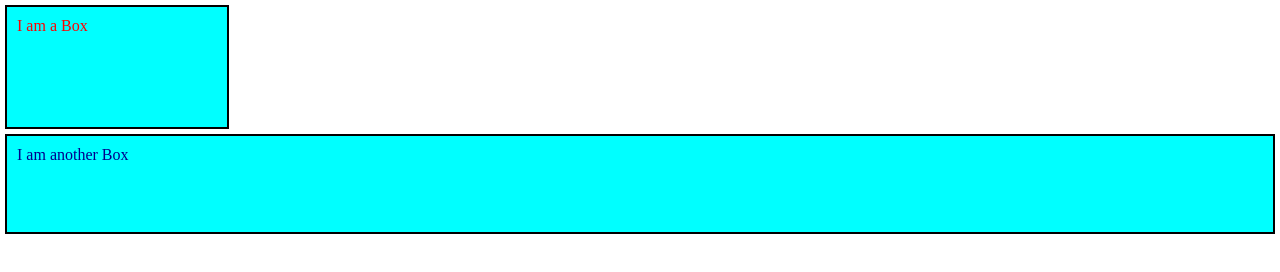
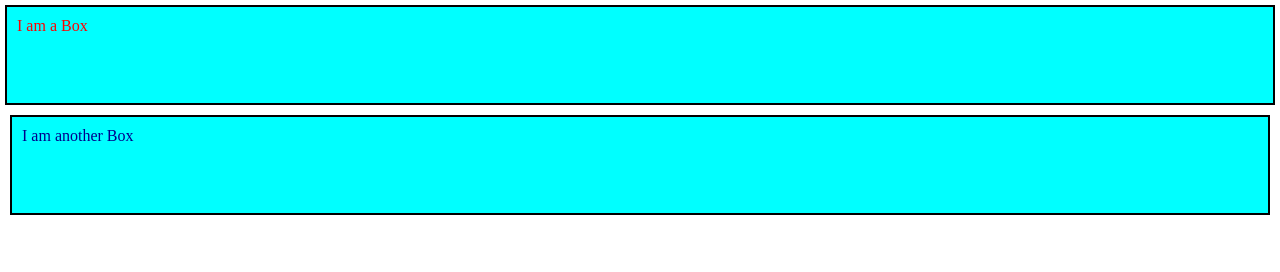
Before and after one commit to adityamurty-developer/web-dev, a plain HTML site: page css-practice/03-box-model/index.html in a window 1280 px wide. Drawn offline with Linux system fonts and the light colour scheme.

Commit message:
Margin Collapse in CSS

```diff
--- a/css-practice/03-box-model/index.html
+++ b/css-practice/03-box-model/index.html
@@ -18,13 +18,13 @@
             padding: 10px;
             margin: 5px;
             border: 2px solid black;
-            width: 200px;
             height: 100px;
+            box-sizing: border-box;
         }
         .box2{
             color: darkblue;
             padding: 10px;
-            margin: 5px;
+            margin: 10px;
             border: 2px solid black;
             height: 100px;
             box-sizing: border-box;
```
